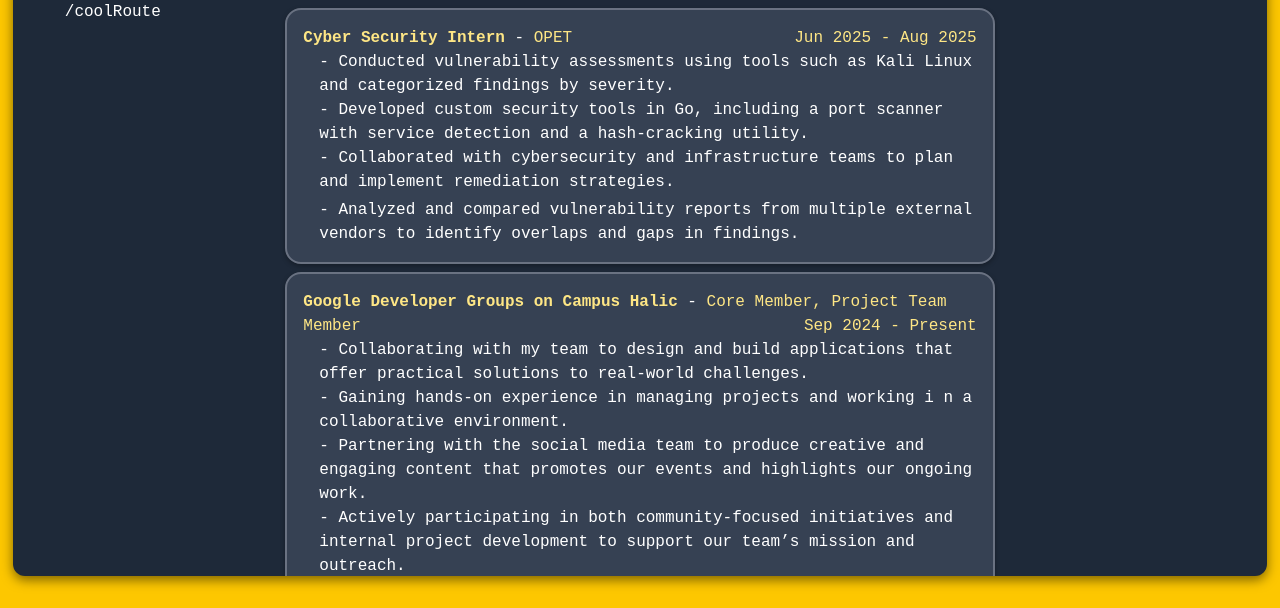
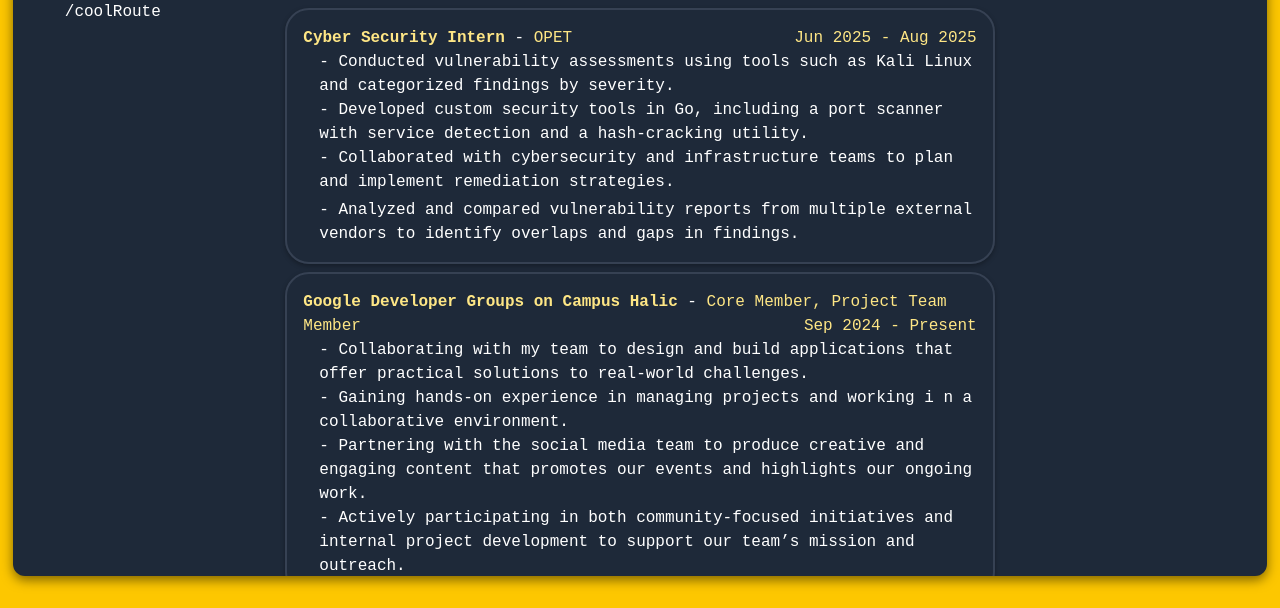
Before and after one commit to Glory42/Portfolio-Site, an Astro site: page /experience in a window 1280 px wide. Shown: the part 212-820 px from the top of the page. Built offline with nearby package versions, Linux system fonts and the light colour scheme; Astro itself is replaced by a stand-in of ours.

Commit message:
style: change border.

```diff
--- a/src/components/Card.astro
+++ b/src/components/Card.astro
@@ -8,8 +8,7 @@
 
 const { title, subtitle, imgSrc, children } = Astro.props;
 ---
-
-<div class="border-2 border-gray-500 rounded-2xl p-4 w-3/5 mx-auto my-2 bg-gray-700
+<div class="border-2 border-gray-700 rounded-3xl p-4 w-3/5 mx-auto my-2
             shadow-[0_2px_5px_rgba(0,0,0,0.3)]">
   {title && <p class="text-yellow-400 font-bold mb-3 text-lg">{title}</p>}
   {subtitle && <p class="text-yellow-300 text-sm mb-2">{subtitle}</p>}
```
